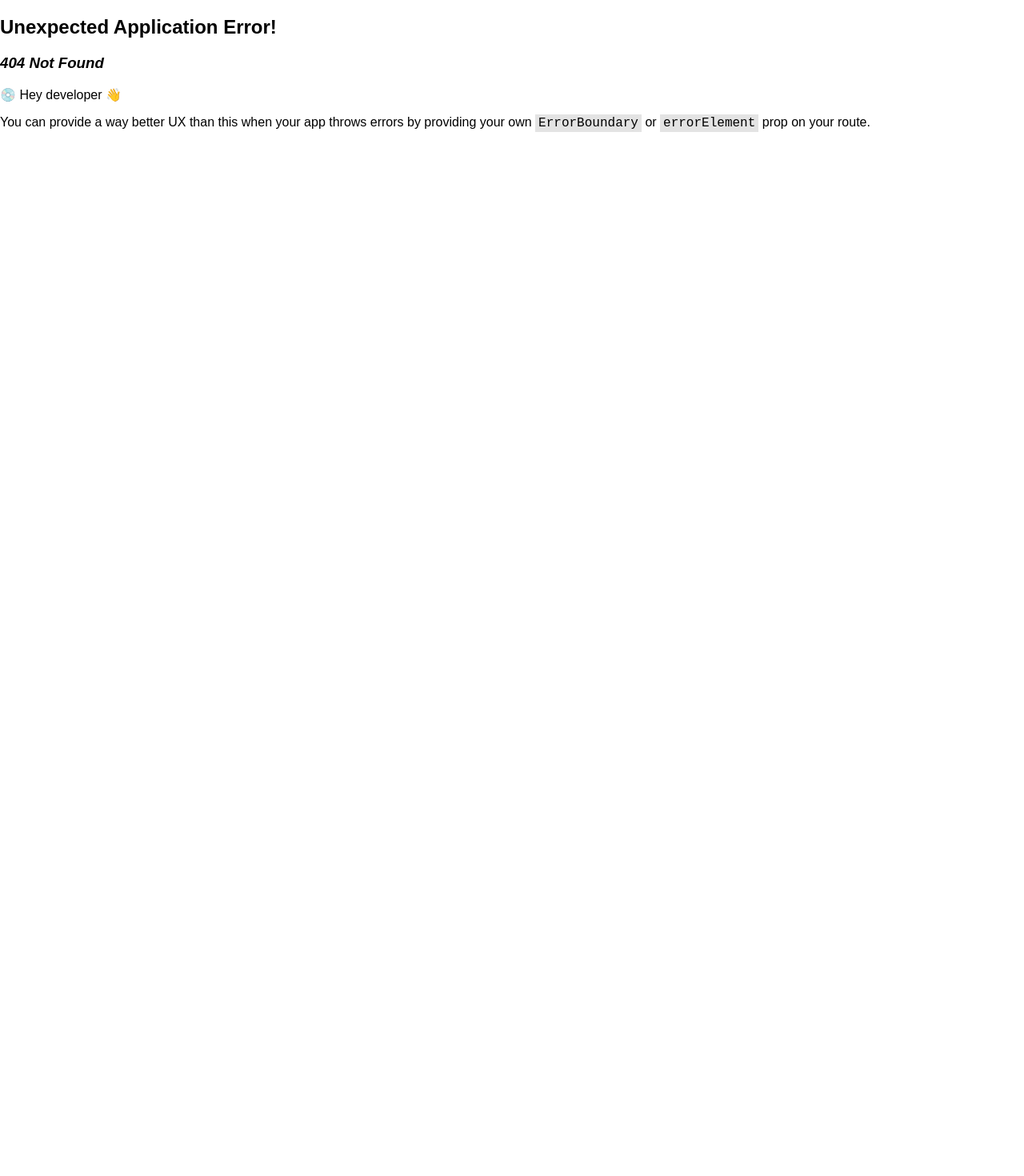
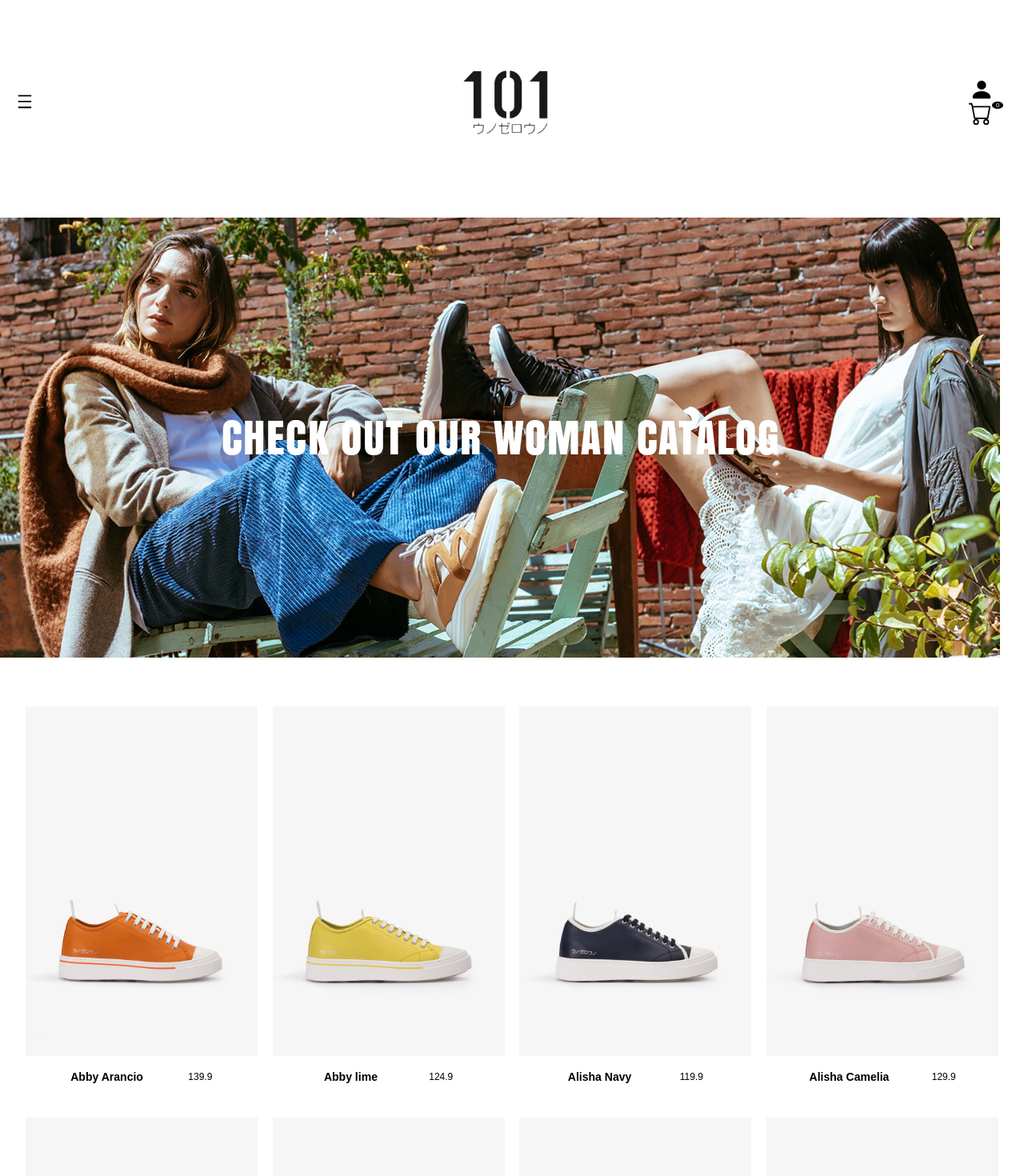
Before and after one commit to AlessandroPuccini/progetto101, a React (Vite) app: page /progetto101/womancatalog in a window 1280 px wide. Before the commit this address had no page. Shown: the top 1470 px of the page at 80% size. Before the commit the page ends 800 px from the top, so only its background shows below. Built offline with nearby package versions, Linux system fonts and the light colour scheme.

Commit message:
modifica al collegamento home nella Navabar + aggiunta pagina Woman e Woman Catalog + modifica collegamento womanCatalog in Main.jsx

```diff
--- a/src/components/Navbar.jsx
+++ b/src/components/Navbar.jsx
@@ -18,7 +18,7 @@ function Navbar() {
 
     <header className='header'>
         <LongMenu />
-     <Link to={`/`} className='logo-section'><img className='logo' src={IMAGES.image3} alt='Logo'/></Link>
+     <Link to={`/progetto101`} className='logo-section'><img className='logo' src={IMAGES.image3} alt='Logo'/></Link>
       <div className='login-section' >
           <Link to={`/admin`}  className='login' ><img src={IMAGES.image4} alt='login'></img></Link>
           <TemporaryDrawer/>
--- a/src/components/pages/Woman.jsx
+++ b/src/components/pages/Woman.jsx
@@ -1,10 +1,47 @@
-import React from 'react'
+import React from 'react';
+import IMAGES from '../../images/Images.jsx';
+import CardLine from '../CardLine.jsx';
+import Navbar from '../Navbar.jsx';
+import Footer from '../Footer.jsx';
+import { Link } from 'react-router-dom';
+
 
 function Woman() {
+
+  const handleClick = () => {
+
+    window.location.href = '/progetto101/womancatalog';
+  }
+
   return (
-    <div>
-      <h1>WOMAN</h1>
-    </div>
+    <>
+    <Navbar />
+    <section className='woman'>
+    {/* <div className='woman-text' >
+      <h1>OUR WOMAN COLLECTION</h1>
+      </div> */}
+      <div className='video-donna'>
+      <video loop autoPlay muted>
+        <source  src={IMAGES.VideoDonna} type='video/mp4'/>
+      </video>
+      </div>
+      <div className='card-line-section'>
+      <Link to={'/progetto101/womancatalog'}> <CardLine
+       imgURL={IMAGES.LineaAmber}
+       title='LINEA AMBER'></CardLine>
+       </Link>
+       <Link to={'/progetto101/womancatalog'}>
+        <CardLine
+          imgURL={IMAGES.LineaBass}
+          title='LINEA BASS'></CardLine>
+          </Link>
+      </div>
+      <div className='button-section'>
+      <button onClick={handleClick}>Watch others</button>
+      </div>
+    </section>
+   <Footer />
+    </>
   )
 }
 
--- /dev/null
+++ b/src/components/pages/WomanCatalog.jsx
@@ -0,0 +1,43 @@
+import React from 'react'
+import Navbar from '../Navbar'
+import Footer from '../Footer'
+import IMAGES from '../../images/Images'
+import Card from '../Card';
+import { useSelector } from 'react-redux';
+import { Link } from 'react-router-dom';
+
+
+
+function WomanCatalog() {
+
+    const shoes = useSelector((state) => state.shoes.value);
+
+  return (
+    <>
+    <Navbar />
+    <div className='catalog-image' >
+     <img src={IMAGES.image8} alt='woman'/>
+    </div>
+    <section className='card-section'>
+      {shoes.filter((shoe) => shoe.woman).map((shoe) => {
+        return (
+         <Link to={`/shoe/${shoe.id}`} key={shoe.id}>
+            <Card
+            title={shoe.title}
+            price={shoe.price}
+            imgURL={shoe.imgURL}
+            woman={shoe.woman}
+            >
+            </Card>
+          </Link>
+          )
+      })}
+    </section>
+
+    <Footer/>
+
+    </>
+  )
+}
+
+export default WomanCatalog
```
Also changed, not shown: src/main.jsx (+5 -5 lines).
